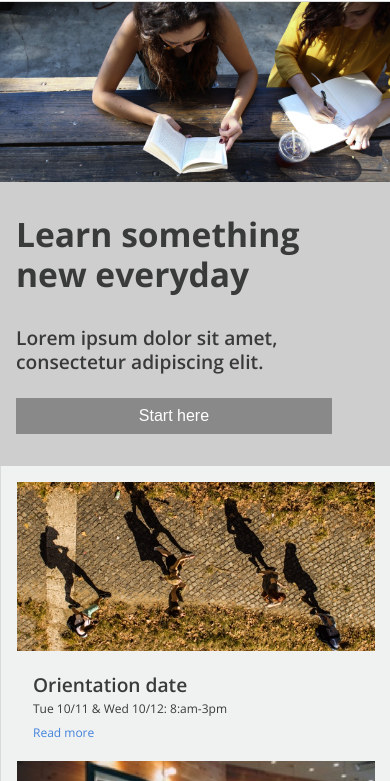
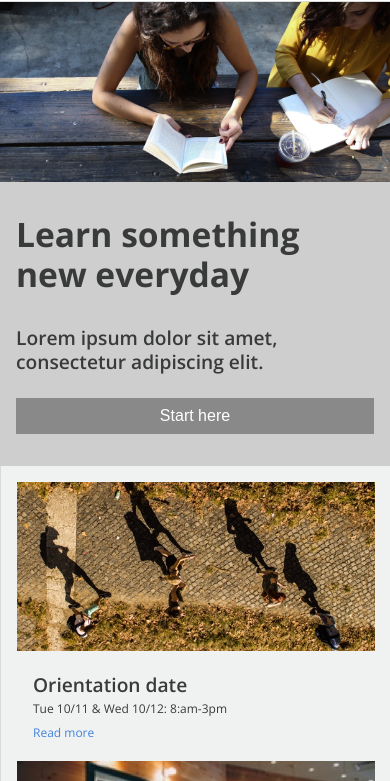
Before and after one commit to zenm/colmar-academy, a plain HTML site: page index.html in a window 390 px wide. Shown: the part 63-844 px from the top of the page. Drawn offline with nearby package versions, Linux system fonts and the light colour scheme.

Commit message:
Fixed site responsiveness

```diff
--- a/capstone_colmar_assets/style/main.css
+++ b/capstone_colmar_assets/style/main.css
@@ -1,6 +1,3 @@
-/** {
-  border: 1px dashed red;
-}*/
 
 /*Universal styles*/
 html {
@@ -159,6 +156,8 @@ p {
 }
 
 @media only screen and (max-width: 470px) {
+
+
   #hero-section {
     display: inline-block;
   }
@@ -172,23 +171,28 @@ p {
 
   #hero-section .cta{
     display: inline-block;
-    width: 90%; /*hack this to 90%???? */
+    min-width: 100%; /*hack this to 90%???? */
     /*margin: 0 1rem 0 1rem;*/
+    margin:0;
+  }
+
+  #hero-section .cta-section{
+    margin: 2rem 1rem 2rem 1rem;
   }
 
   #hero-section .cta h2{
     display: inline-block;
-    margin: 2rem 0;
+    height: auto;
     width: 100%;
+    margin: 0 0 2rem 0;
   }
 
   #hero-section .cta h4{
     margin-bottom: 1.5rem;
   }
   #hero-section button {
-    width: 90%;
+    width: 100%;
     background-color: #898989;
-    margin-bottom: 2rem;
   }
 }
 
@@ -398,12 +402,7 @@ p {
     margin:0;
     padding: 1rem 0 1rem 1rem;
   }
-
-
 }
-/*end start section*/
-
-
 
 /*thesis section*/
 #thesis-section {
--- a/index.html
+++ b/index.html
@@ -37,9 +37,12 @@
           <img src="./capstone_colmar_assets/images/banner.jpg" alt="A group of students sitting at a table reading and taking notes.">
         </div>
         <div class="cta">
-          <h2>Learn something new everyday</h2>
-          <h4>Lorem ipsum dolor sit amet, consectetur adipiscing elit.</h4>
-          <button type="button" name="start-here"><label for="CTA">Start here</label></button>
+          <div class="cta-section">
+            <h2>Learn something new everyday</h2>
+            <h4>Lorem ipsum dolor sit amet, consectetur adipiscing elit.</h4>
+            <button type="button" name="start-here"><label for="CTA">Start here</label></button>
+          </div>
+
         </div>
       </div>
     </div>
```
